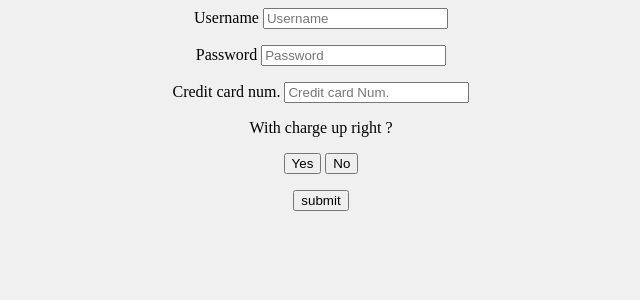
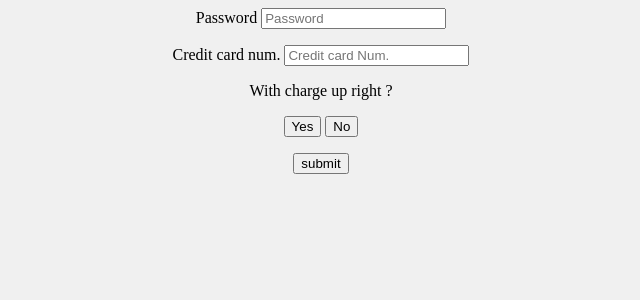
Before and after one commit to nmuller1/INFO-H303-Projet, a Flask app: template webPage/templates/signIn.html in a window 1280 px wide. Shown: the top 300 px of the page, without its empty margins (319-959 px from the left). Run offline with Flask 2, Linux system fonts and the light colour scheme; the template is opened without the code that fills it, so the values that code supplies are empty; parts of the project's set-up code (start-up, migrations or seed data) failed here and were passed over; some libraries are stand-ins or nearby versions.

Commit message:
update readme

```diff
--- a/webPage/templates/signIn.html
+++ b/webPage/templates/signIn.html
@@ -5,7 +5,6 @@
    <body style="background-color: f0f0f0" >
       <DIV ALIGN="center">
       <form action = "http://localhost:5000/result" method = "POST">
-         <p>Username <input type = "text" name = "newUsername" placeholder = "Username" /></p>
          <p>Password <input type = "text" name = "newPassword" placeholder = "Password" /></p>
          <p>Credit card num. <input type = "text" name = "CreditCardNum" placeholder = "Credit card Num." /></p>
       <p>With charge up right ?</p>
```
Also changed, not shown: webPage/README.md.
